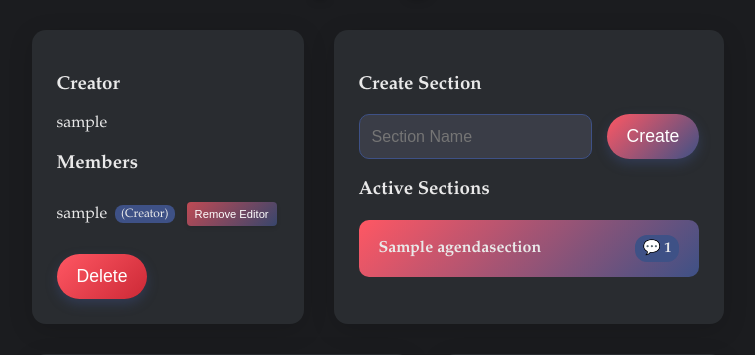
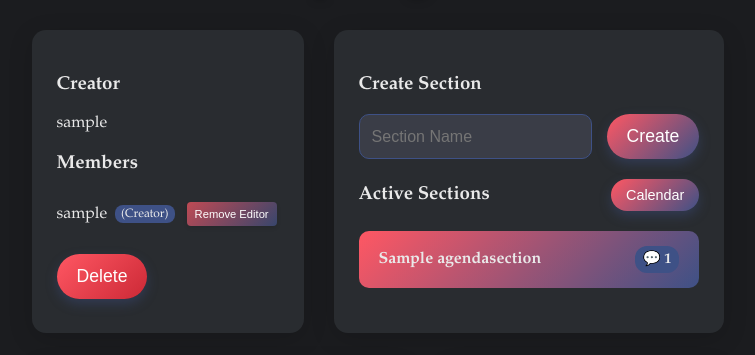
Before and after one commit to RRMforLLM/aghendi_django, a Django app: page /aghendi/agenda/1/ in a window 1280 px wide. Shown: the part 168-523 px from the top of the page, without its empty margins (262-1017 px from the left). Run offline with Django 5.2, Linux system fonts and the light colour scheme; a user stored in the database is signed in; tables that the repository leaves empty hold one stand-in row (values such as "Sample post"); parts of the project's set-up code (start-up, migrations or seed data) failed here and were passed over.

Commit message:
Move calendar view button

```diff
--- a/aghendi/templates/aghendi/calendar_view.html
+++ b/aghendi/templates/aghendi/calendar_view.html
@@ -35,7 +35,7 @@
         <div class="main-content">
             <div class="calendar-container">
                 <div class="calendar-header">
-                    <h2>{{ agenda.name }} - Calendar View</h2>
+                    <h2>{{ agenda.name }} - Calendar</h2>
 
                     <div class="calendar-nav">
                         <a href="?year={{ prev_year }}&month={{ prev_month }}&section={{ selected_section }}" class="btn-nav">
@@ -64,7 +64,6 @@
                 </div>
 
                 <table class="calendar">
-                    <!-- Calendar table content remains the same -->
                     <thead>
                         <tr>
                             <th>Mon</th>
--- a/aghendi/templates/aghendi/view_agenda.html
+++ b/aghendi/templates/aghendi/view_agenda.html
@@ -116,7 +116,12 @@
                         {% endif %}
 
                         <div class="sections-container">
-                            <h3>Active Sections</h3>
+                            <div class="sections-header">
+                                <h3>Active Sections</h3>
+                                <a href="{% url 'calendar_view' agenda.id %}">
+                                    <button class="btn-submit">Calendar</button>
+                                </a>
+                            </div>
                             {% if agenda.sections.exists %}
                                 {% for section_data in sections %}
                                     <div class="section-container">
--- a/static/css/agenda_styles.css
+++ b/static/css/agenda_styles.css
@@ -107,6 +107,22 @@ body {
 
 .section-container:hover {
     transform: translateY(-2px);
+}
+
+.sections-header {
+    display: flex;
+    justify-content: space-between;
+    align-items: center;
+    margin-bottom: 20px;
+}
+
+.sections-header h3 {
+    margin: 0;
+}
+
+.sections-header .btn-submit {
+    font-size: 0.9rem;
+    padding: 8px 15px;
 }
 
 .section-header {
```
